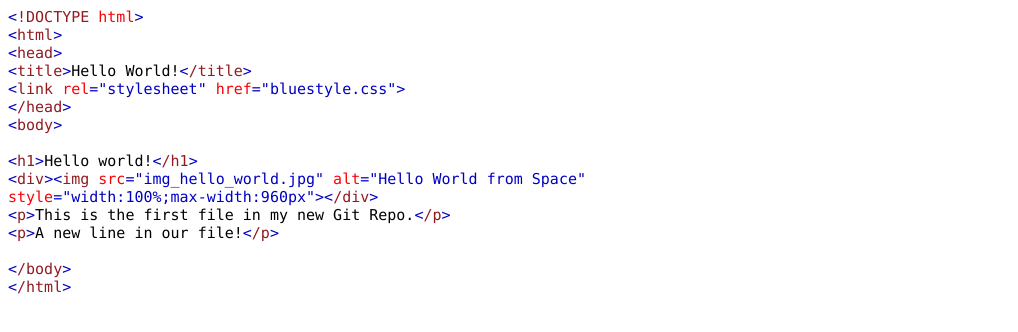
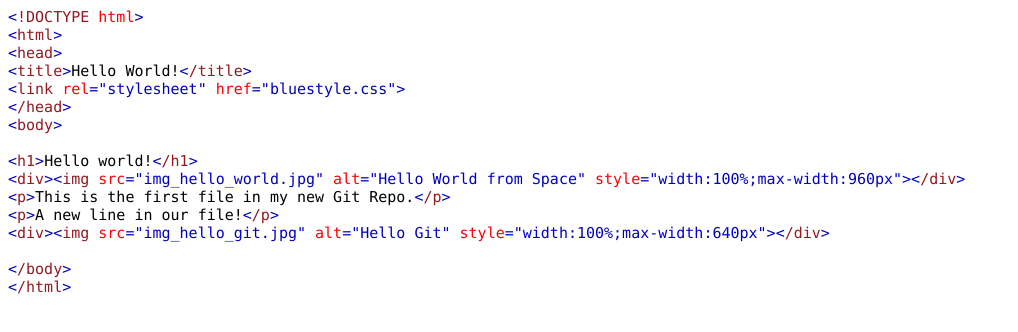
Before and after one commit to ShaghayeghHadian/hello-world, a plain HTML site: page index.html in a window 1280 px wide. Shown: the whole page, without its empty margins (0-1018 px from the left). Drawn offline with Linux system fonts and the light colour scheme.

Commit message:
added new imaage

```diff
--- a/index.html
+++ b/index.html
@@ -28,10 +28,10 @@
 <p class="p1"><span class="s1">&lt;</span><span class="s2">body</span><span class="s1">&gt;</span></p>
 <p class="p4"><span class="s2"></span><br></p>
 <p class="p2"><span class="s1">&lt;</span><span class="s4">h1</span><span class="s1">&gt;</span><span class="s5">Hello world!</span><span class="s1">&lt;</span><span class="s4">/h1</span><span class="s1">&gt;</span></p>
-<p class="p3"><span class="s2">&lt;</span><span class="s4">div</span><span class="s2">&gt;&lt;</span><span class="s4">img</span><span class="s3"> src</span><span class="s2">="img_hello_world.jpg"</span><span class="s3"> alt</span><span class="s2">="Hello World from Space"</span></p>
-<p class="p3"><span class="s3">style</span><span class="s2">="width:100%;max-width:960px"&gt;&lt;</span><span class="s4">/div</span><span class="s2">&gt;</span></p>
+<p class="p3"><span class="s2">&lt;</span><span class="s4">div</span><span class="s2">&gt;&lt;</span><span class="s4">img</span><span class="s3"> src</span><span class="s2">="img_hello_world.jpg"</span><span class="s3"> alt</span><span class="s2">="Hello World from Space"</span><span class="s3"> style</span><span class="s2">="width:100%;max-width:960px"&gt;&lt;</span><span class="s4">/div</span><span class="s2">&gt;</span></p>
 <p class="p2"><span class="s1">&lt;</span><span class="s4">p</span><span class="s1">&gt;</span><span class="s5">This is the first file in my new Git Repo.</span><span class="s1">&lt;</span><span class="s4">/p</span><span class="s1">&gt;</span></p>
 <p class="p2"><span class="s1">&lt;</span><span class="s4">p</span><span class="s1">&gt;</span><span class="s5">A new line in our file!</span><span class="s1">&lt;</span><span class="s4">/p</span><span class="s1">&gt;</span></p>
+<p class="p3"><span class="s2">&lt;</span><span class="s4">div</span><span class="s2">&gt;&lt;</span><span class="s4">img</span><span class="s3"> src</span><span class="s2">="img_hello_git.jpg"</span><span class="s3"> alt</span><span class="s2">="Hello Git"</span><span class="s3"> style</span><span class="s2">="width:100%;max-width:640px"&gt;&lt;</span><span class="s4">/div</span><span class="s2">&gt;</span></p>
 <p class="p4"><span class="s2"></span><br></p>
 <p class="p1"><span class="s1">&lt;</span><span class="s2">/body</span><span class="s1">&gt;</span></p>
 <p class="p1"><span class="s1">&lt;</span><span class="s2">/html</span><span class="s1">&gt;</span></p>
```
Also changed, not shown: README.md.txt (deleted), img_hello_git.jpg (added), 1 other file.
